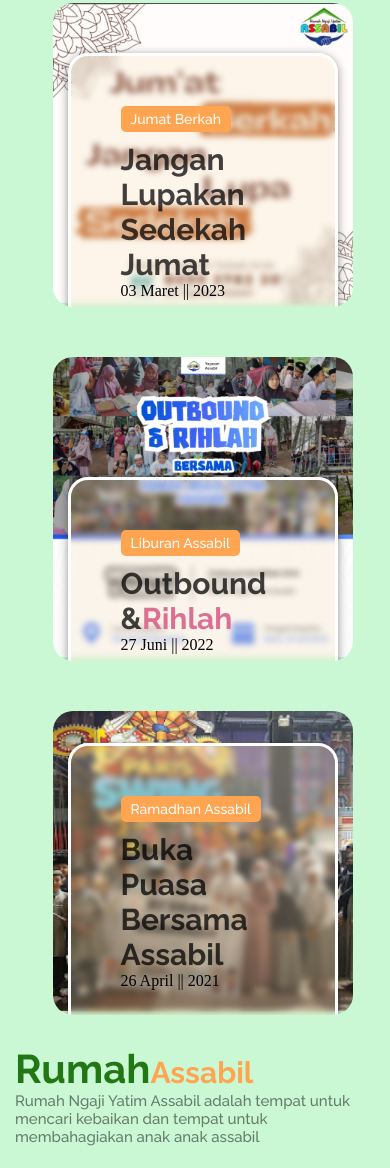
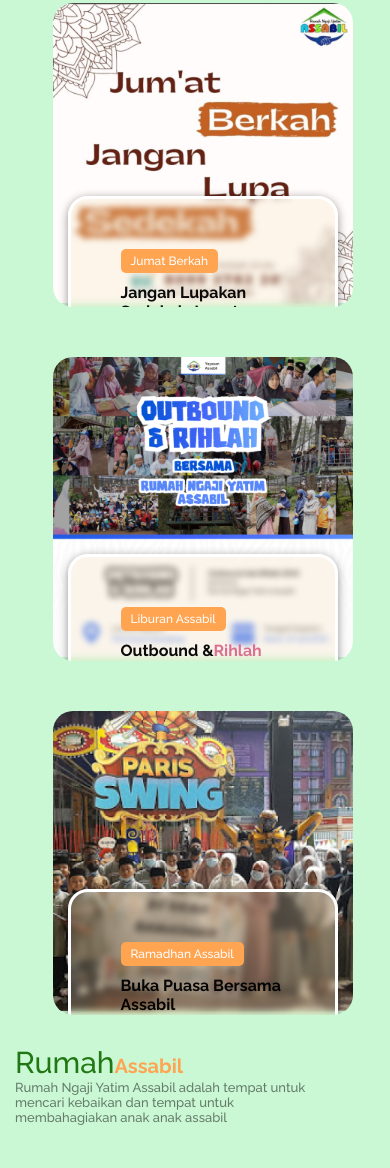
Before and after one commit to Farhannovaal/Rumahassabil, a plain HTML site: page Project.html in a window 390 px wide. Shown: the part 832-2000 px from the top of the page. Drawn offline with nearby package versions, Linux system fonts and the light colour scheme.

Commit message:
Update width margin

```diff
--- a/Project.html
+++ b/Project.html
@@ -150,9 +150,9 @@
         <div class="container footer-wrapper">
             <div class="content-footer"></div>
             <div class="content-left" data-aos="fade-right">
-                <h1 class="heading-footer">
+                <div class="heading-footer">
                     Rumah<span>Assabil</span>
-                </h1>
+                </div>
                 <div class="subheading-footer">
                     Rumah Ngaji Yatim Assabil adalah tempat untuk mencari kebaikan dan tempat untuk membahagiakan anak anak assabil
                 </div>
--- a/about.css
+++ b/about.css
@@ -382,11 +382,13 @@ header{
 
 @media screen and (max-width:450px){
 
-
+    .home-wrapper .content-left .heading {
+        width: 300px;
+        font-size: 30px;
+    }
     .home-wrapper .content-left .sub-heading{
-        width: auto;
         flex-wrap: wrap;
-        width: 350px;
+        width: 300px;
         font-size: 15px;
     }
 
@@ -395,28 +397,25 @@ header{
     }
 
     .home-wrapper .img-wrapper img{
-        width: 50%;
+        width: 300px;
         margin-top: 20px;
     }
 
-    .home-wrapper .sub-heading{
-        max-width: 350px;
-        flex-wrap: wrap;
 
+    .footer-wrapper .content-left .heading-footer{
+        font-size: 30px;
     }
 
+    .footer-wrapper .content-left .heading-footer span{
+        font-size: 20px;
+    }
 
-
-
-    .project-wrapper .toggle-slider i{
-        padding-top: 20px;
-    }
     .content-left  .subheading-footer{
         font-size: 15px;
         font-weight: 400;
         color: #00000080;
         flex-wrap: wrap;
-        width: 350px;
+        width: 300px;
         font-family: var(--heading-font);
     }
 
@@ -435,7 +434,7 @@ header{
     .content-left .copyright{
         display: flex;
         flex-wrap: wrap;
-        width: 350px;
+        width: 300px;
     }
     .content-left .copyright p{
         font-size: 14px;
@@ -503,11 +502,9 @@ header{
     }
 
     .story-wrapper .cardPreview{
-
-        height: auto;
+       height: auto;
     }
 
 
 
-
 }
--- a/edit.css
+++ b/edit.css
@@ -537,8 +537,9 @@ header{
         font-size: 35px;
     }
     .home-wrapper .sub-heading{
-        width: 280px;
+        width: 300px;
         flex-wrap: wrap;
+        font-size: 15px;
     }
 
     .home-wrapper .content-right img{
--- a/project.css
+++ b/project.css
@@ -490,7 +490,7 @@ header{
         color: white;
         border-radius: 5px;
         font-family: var(--heading-font);
-        font-size: 14px;
+        font-size: 12px;
     }
 
     .project-wrapper .row1-project .gallery-img{
@@ -501,8 +501,8 @@ header{
     }
 
 
-    .detail-product .title-card p{
-        font-size: 18px;
+    .project-wrapper .detail-product .title-card h1 {
+        font-size: 16px;
         font-weight: 800;
         font-family: var(--heading-font);
         color: rgba(0, 0, 0, 0.955);
@@ -512,6 +512,7 @@ header{
     .detail-product .review{
         display: flex;
         gap: 5px;
+        font-size: 12px;
 
     }
 
@@ -519,7 +520,7 @@ header{
         color: yellow;
     }
     .detail-product .body-card{
-        font-size: 15px;
+        font-size: 13px;
         margin: 25px 0;
         color: #00000080;
         font-weight: 400;
@@ -527,19 +528,20 @@ header{
     }
     .detail-product .btn-product{
         background-color: var(--second-color);
-        width: 50%;
+        width: 80px;
         margin: auto;
         text-align: center;
         padding: 10px;
         border-radius: 50px;
         font-family: var(--heading-font);
+        font-size: 14px;
     }
     .btn-product a{
         color: white;
     }
 
     .home-wrapper .sub-heading{
-        width: auto;
+        width:80px;
         flex-wrap: wrap;
     }
 
@@ -565,11 +567,19 @@ header{
         margin: auto;
     }
     .home-wrapper .subheading-home{
-        width: 350px;
+        width: 300px;
     }
 
-    .footer-wrapper .about{
-        margin-top: 20px;
+
+    .footer-wrapper .content-left .heading-footer{
+        color: var(--main-color);
+        font-family: var(--heading-font);
+        font-size: 30px;
+    }
+    .footer-wrapper .content-left .heading-footer span{
+        color: var(--second-color);
+        font-size: 20px;
+        font-weight: 700;
     }
     .home-wrapper .subheading-home{
         font-family: var(--main-font)   ;
@@ -587,12 +597,12 @@ header{
         font-weight: 700;
 
       }
-      .content-left  .subheading-footer{
-        font-size: 15px;
+      .content-left .subheading-footer{
+        font-size: 13px;
         font-weight: 400;
         color: #00000080;
         flex-wrap: wrap;
-        width: 350px;
+        width: 300px;
         font-family: var(--heading-font);
     }
 
@@ -611,7 +621,7 @@ header{
     .content-left .copyright{
         display: flex;
         flex-wrap: wrap;
-        width: 350px;
+        width: 300px;
     }
     .content-left .copyright p{
         font-size: 14px;
@@ -656,4 +666,6 @@ header{
         color: var(--second-color);
         font-size: 30px;
     }
+
+
 }
```
Also changed, not shown: about.html (+5 -35 lines).
